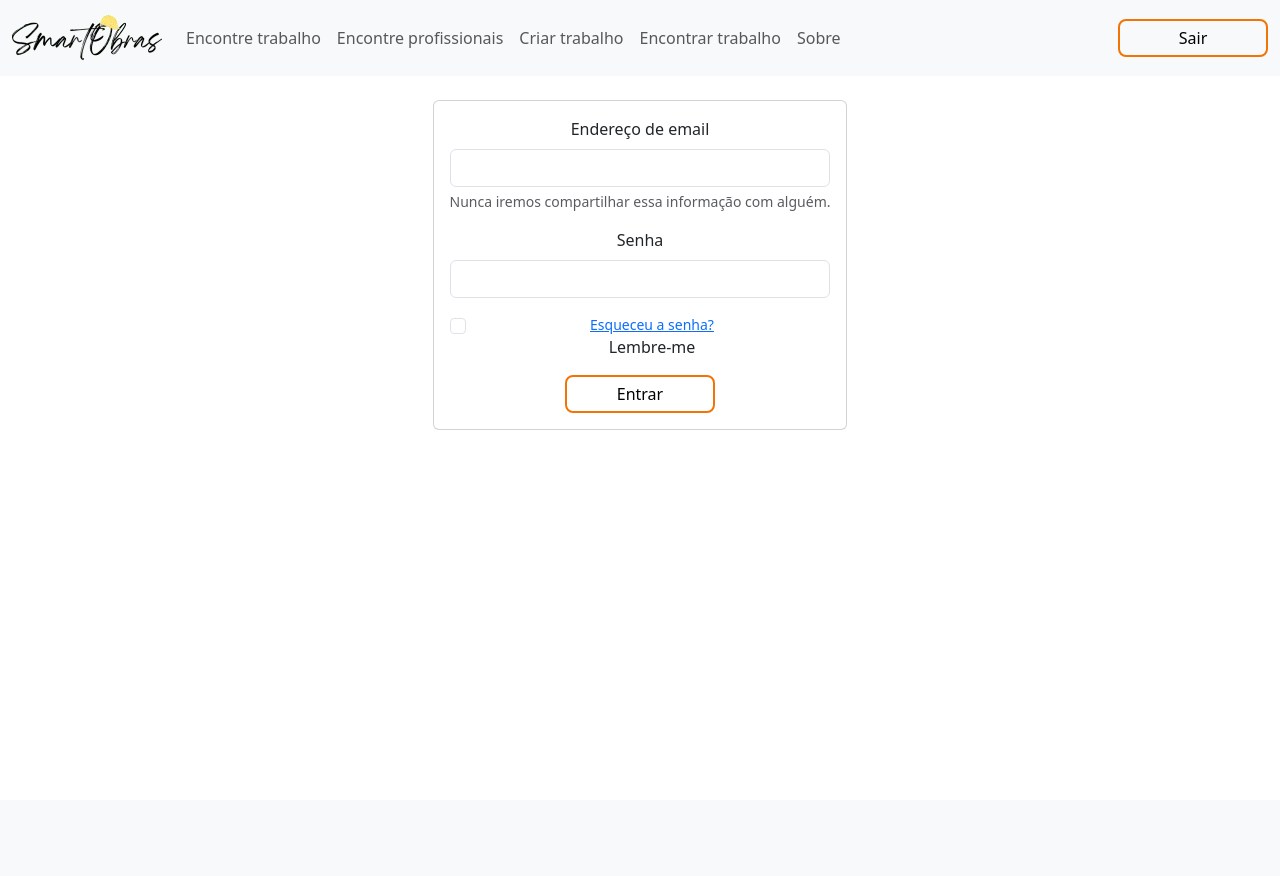
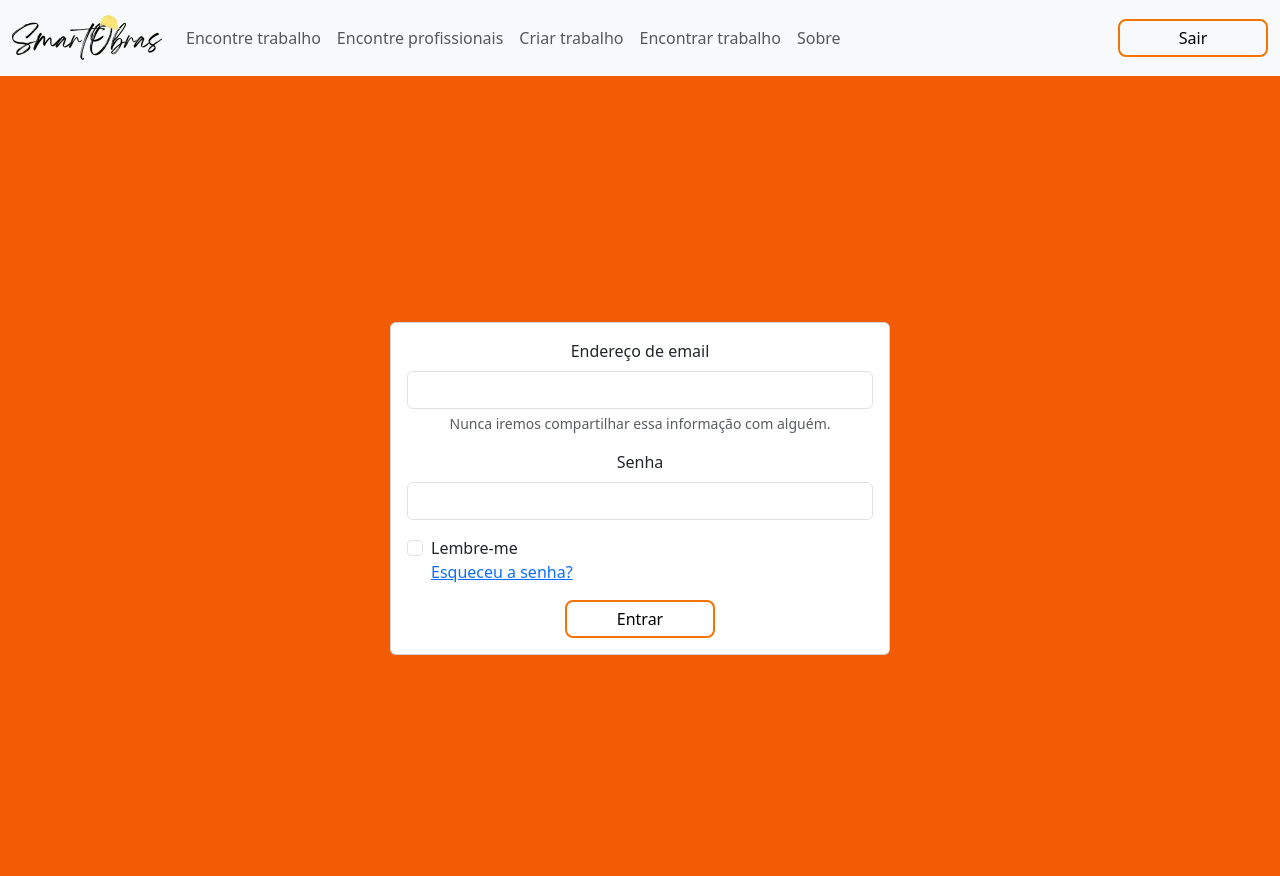
Before and after one commit to TheScaretale/SmartObras, a PHP site: page /entrar.php in a window 1280 px wide. Before the commit the page ends 430 px from the top, so only its background shows below. Run offline with PHP 8.4, Linux system fonts and the light colour scheme; the visitor is signed in with stand-in values (Sample User, id 1); some libraries are stand-ins or nearby versions.

Commit message:
lalallalalalala

```diff
--- a/entrar.php
+++ b/entrar.php
@@ -1,6 +1,93 @@
-<?php include "navbar.php"; ?>
-<div class="d-flex justify-content-center  align-items-center">
-  <div class="card mt-4">
+ <!-- NavBar -->
+<?php
+session_start();
+if (isset($_GET["logout"])) {
+    session_unset();
+    session_destroy();
+}
+?>
+
+<!DOCTYPE html>
+<html lang="en">
+
+<head>
+    <meta charset="UTF-8">
+    <meta name="viewport" content="width=device-width, initial-scale=1.0">
+    <title>SmartObras</title>
+    <link rel="stylesheet" href="styles/style.css">
+    <link href="https://cdn.jsdelivr.net/npm/bootstrap@5.3.3/dist/css/bootstrap.min.css" rel="stylesheet" integrity="sha384-QWTKZyjpPEjISv5WaRU9OFeRpok6YctnYmDr5pNlyT2bRjXh0JMhjY6hW+ALEwIH" crossorigin="anonymous">
+    <link href="https://cdnjs.cloudflare.com/ajax/libs/font-awesome/4.7.0/css/font-awesome.min.css" rel="stylesheet">
+    <link rel="stylesheet" href="https://cdnjs.cloudflare.com/ajax/libs/bootstrap-datepicker/1.9.0/css/bootstrap-datepicker.min.css">
+
+    <style>
+      body {
+        background-color: #f25c05;
+      }
+      .text-start {
+    text-align: left;
+}
+    </style>
+</head>
+
+<body>
+    <nav class="navbar navbar-expand-lg bg-body-tertiary">
+        <div class="container-fluid">
+            <a href="home.php" class="navbar-brand">
+                <img src="assets/logo.png" alt="" width="150" height="50">
+            </a>
+            <button class="navbar-toggler" type="button" data-bs-toggle="collapse" data-bs-target="#conteudoNavbar" aria-controls="navbarSupportedContent" aria-expanded="false" aria-label="Toggle navigation">
+                <span class="navbar-toggler-icon"></span>
+            </button>
+            <div class="collapse navbar-collapse" id="conteudoNavbar">
+                <ul class="navbar-nav me-auto mb-2 mb-lg-0">
+                    <?php
+                    if (!empty($_SESSION["user"])) {
+                    ?>
+
+                        <li class="nav-item">
+                            <a href="trabalhar.php" class="nav-link">Encontre trabalho</a>
+                        </li>
+                        <li class="nav-item">
+                            <a href="contratar.php" class="nav-link">Encontre profissionais</a>
+                        </li>
+                        <li class="nav-item">
+                            <a href="criarTrabalho.php" class="nav-link">Criar trabalho</a>
+                        </li>
+                        <li class="nav-item">
+                            <a href="encontrartrabalho.php" class="nav-link">Encontrar trabalho</a>
+                        </li>
+                        <li class="nav-item">
+                            <a href="sobre.php" class="nav-link">Sobre</a>
+                        </li>
+                </ul>
+                <div class="d-flex">
+                    <a href="index.php?logout" class="botaoo" type="submit">Sair</a>
+                </div>
+
+            <?php
+                    } else {
+            ?>
+                <ul class="navbar-nav me-auto mb-2 mb-lg-0">
+                    <li class="nav-item">
+                        <a href="cadastro.php" class="nav-link">Quero contratar</a>
+                    </li>
+                    <li class="nav-item">
+                        <a href="cadastro.php" class="nav-link">Quero trabalhar</a>
+                    </li>
+
+                <?php
+                    }
+                ?>
+                </ul>
+            </div>
+        </div>
+    </nav>
+    <div class="container justify-content-center">
+    </div>
+
+ <!-- parte entrar -->
+ <div class="container d-flex justify-content-center align-items-center" style="min-height: 100vh;">
+ <div class="card mt-4" style="width: 500px;">
         <form id="loginForm">
             <div class="card-body text-center">
                 <div class="mb-3">
@@ -12,14 +99,26 @@
                     <label for="password" class="form-label">Senha</label>
                     <input type="password" class="form-control" id="password">
                   </div>
-        <div class="mb-3 form-check">
+                <div class="mb-3 form-check text-start">
                     <input type="checkbox" class="form-check-input" id="checkRemember">
-          <div class="form-text" id="emailHelp"><a href="esquecisenha.php">Esqueceu a senha?</a></div>
                     <label class="form-check-label" for="checkRemember">Lembre-me</label>
+                <div class="text-start mb-3">
+                    <a href="esquecisenha.php">Esqueceu a senha?</a>
+                </div>
                 </div>
                 <a type="submit" class="botaoo" id="btnEntrar" onclick="">Entrar</a>
             </div>
-  </div>
         </form>
     </div>
-<?php include "footer.php"; ?>
+</div>
+
+
+
+ <!-- Footer -->
+</div>
+<script src="https://cdn.jsdelivr.net/npm/bootstrap@5.3.3/dist/js/bootstrap.bundle.min.js" integrity="sha384-YvpcrYf0tY3lHB60NNkmXc5s9fDVZLESaAA55NDzOxhy9GkcIdslK1eN7N6jIeHz" crossorigin="anonymous"></script>
+<script src="https://cdnjs.cloudflare.com/ajax/libs/jquery/3.2.1/jquery.min.js"></script>
+<script src="https://cdnjs.cloudflare.com/ajax/libs/bootstrap-datepicker/1.9.0/js/bootstrap-datepicker.min.js"></script>
+<script src="scripts/main.js"></script>
+</body>
+</html>
```
Lines whose indentation alone changed are shown as unchanged.
